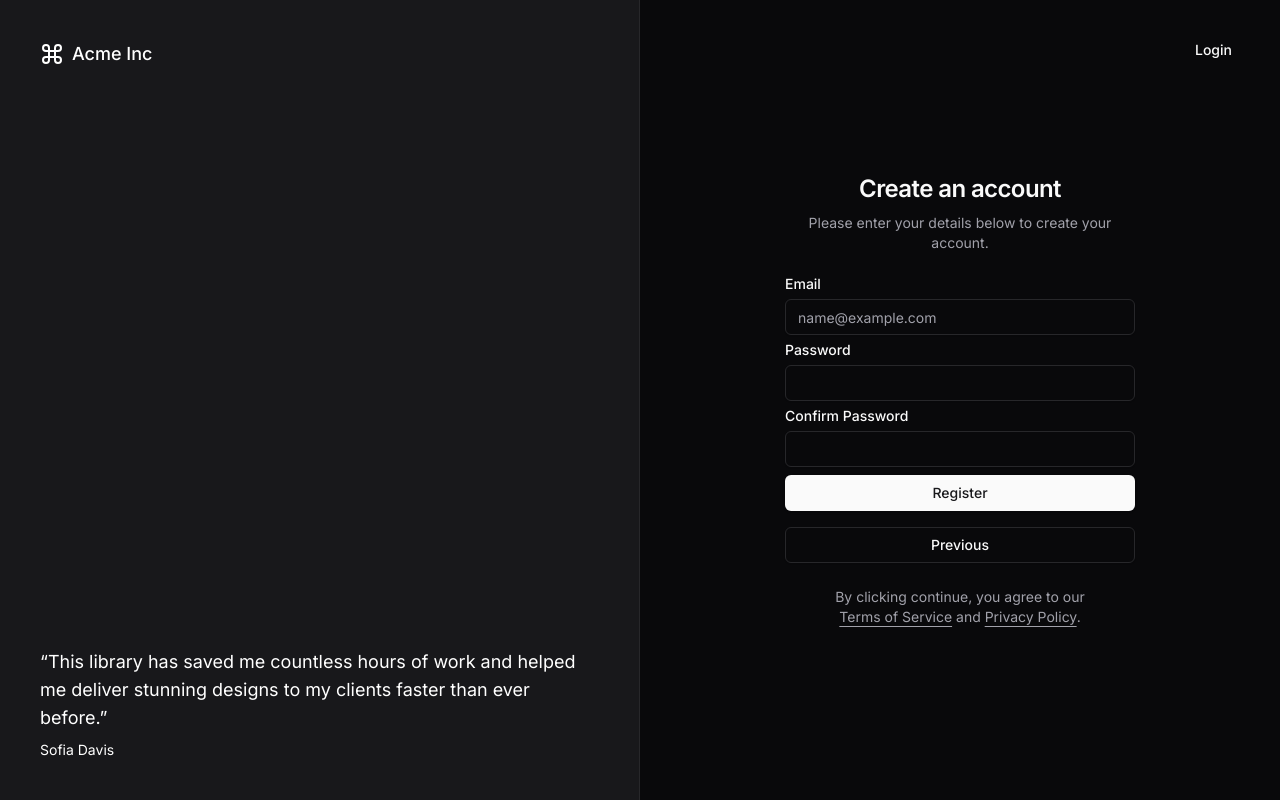
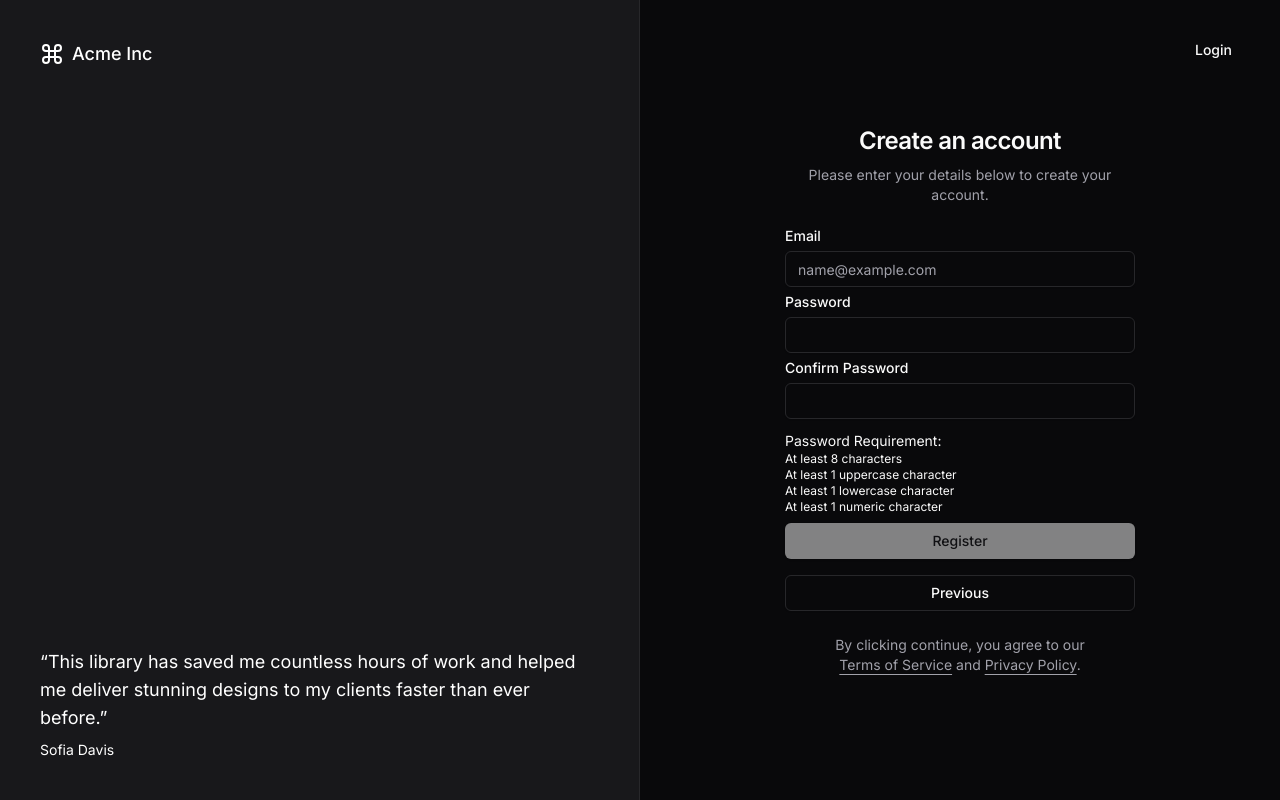
Before and after one commit to anscsmwn/kwerja, a Next.js app: page /auth/register in a window 1280 px wide. Both pictures are taken after a click on the button "Next". Built offline with nearby package versions, Linux system fonts and the light colour scheme.

Commit message:
feat: adding password requiretmens

```diff
--- a/src/app/auth/components/register-form.tsx
+++ b/src/app/auth/components/register-form.tsx
@@ -1,6 +1,6 @@
 'use client'
 
-import React, { useState } from 'react'
+import React, { useEffect, useState } from 'react'
 
 import { cn } from '@/lib/utils'
 import { Button } from '@/components/ui/button'
@@ -10,7 +10,7 @@ import { Label } from '@/components/ui/label'
 import useRegisterStore from '@/store/useRegisterStore'
 
 const RegisterForm = ({ className, ...props }: any) => {
-  const { step, nextStep, prevStep } = useRegisterStore()
+  const { step, nextStep, prevStep, passwordRequirements } = useRegisterStore()
   const [state, setState] = useState<'idle' | 'loading' | 'success' | 'error'>(
     'idle',
   )
@@ -35,6 +35,7 @@ const RegisterForm = ({ className, ...props }: any) => {
                 }
               }}
               type="button"
+              disabled={step === 2 && !passwordRequirements.metAllRequirements}
             >
               {step === 2 ? 'Register' : 'Next'}
             </Button>
@@ -107,7 +108,9 @@ const StepOne = () => {
   )
 }
 const StepTwo = () => {
-  const { form, setForm, step } = useRegisterStore()
+  const { form, setForm, step, passwordRequirements, setPassword } =
+    useRegisterStore()
+
   return (
     <>
       {step === 2 && (
@@ -135,7 +138,7 @@ const StepTwo = () => {
             autoCorrect="off"
             disabled={false}
             onChange={(e) => {
-              setForm({ ...form, password: e.target.value })
+              setPassword(e.target.value)
             }}
             value={form.password}
           />
@@ -152,6 +155,41 @@ const StepTwo = () => {
             }}
             value={form.confirm_password}
           />
+          <div className="mt-1">
+            <p className="text-sm">Password Requirement:</p>
+            <ul className="text-xs">
+              <ul className="text-xs">
+                <li
+                  className={
+                    passwordRequirements.length ? 'text-green-500' : ''
+                  }
+                >
+                  At least 8 characters
+                </li>
+                <li
+                  className={
+                    passwordRequirements.uppercase ? 'text-green-500' : ''
+                  }
+                >
+                  At least 1 uppercase character
+                </li>
+                <li
+                  className={
+                    passwordRequirements.lowercase ? 'text-green-500' : ''
+                  }
+                >
+                  At least 1 lowercase character
+                </li>
+                <li
+                  className={
+                    passwordRequirements.number ? 'text-green-500' : ''
+                  }
+                >
+                  At least 1 numeric character
+                </li>
+              </ul>
+            </ul>
+          </div>
         </>
       )}
     </>
--- a/src/store/useRegisterStore.ts
+++ b/src/store/useRegisterStore.ts
@@ -7,6 +7,14 @@ interface RegisterFormState {
   setForm: (form: RegisterFormData) => void
   nextStep: () => void
   prevStep: () => void
+  passwordRequirements: {
+    metAllRequirements: boolean
+    length: boolean
+    uppercase: boolean
+    lowercase: boolean
+    number: boolean
+  }
+  setPassword: (password: string) => void
 }
 
 const useRegisterStore = create<RegisterFormState>()((set) => ({
@@ -19,6 +27,31 @@ const useRegisterStore = create<RegisterFormState>()((set) => ({
     address: '',
     phone: '',
   },
+  passwordRequirements: {
+    metAllRequirements: false,
+    length: false,
+    uppercase: false,
+    lowercase: false,
+    number: false,
+  },
+  setPassword: (password: string) =>
+    set((state) => ({
+      form: {
+        ...state.form,
+        password,
+      },
+      passwordRequirements: {
+        metAllRequirements:
+          password.length >= 8 &&
+          /[A-Z]/.test(password) &&
+          /[a-z]/.test(password) &&
+          /[0-9]/.test(password),
+        length: password.length >= 8,
+        uppercase: /[A-Z]/.test(password),
+        lowercase: /[a-z]/.test(password),
+        number: /[0-9]/.test(password),
+      },
+    })),
   setForm: (form: RegisterFormData) => set({ form }),
   nextStep: () => set((state) => ({ step: state.step + 1 })),
   prevStep: () => set((state) => ({ step: state.step - 1 })),
```
